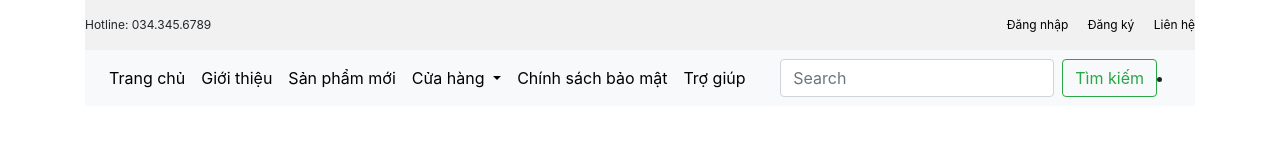
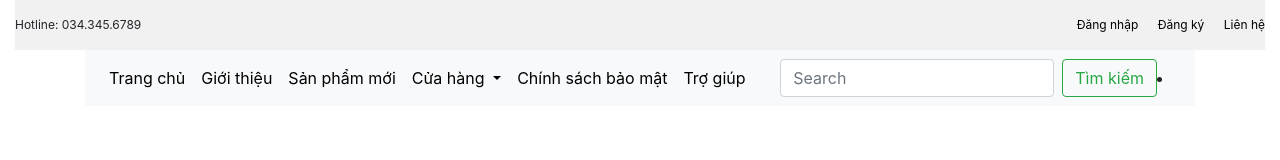
Before and after one commit to nhat391/project-iuvenis, a plain HTML site: page index.html in a window 1280 px wide. Drawn offline with nearby package versions, Linux system fonts and the light colour scheme.

Commit message:
fix [headline]

```diff
--- a/index.html
+++ b/index.html
@@ -12,8 +12,8 @@
   </head>
   <body>
       <header class="container-fluid">
-        <div class="container">
-          <div class="dang-nhap">
+
+        <div class="headline">
           <div class="hot-line">
             <p>Hotline: 034.345.6789</p>
           </div>
@@ -23,6 +23,9 @@
             <a href="">Liên hệ</a>
           </div>
         </div>
+
+        <div class="container">
+
           <div class="logo"></div>
           <div class="menu">
             <nav class="navbar navbar-expand-md navbar-light bg-light">
--- a/style.css
+++ b/style.css
@@ -1,4 +1,12 @@
-header .dang-nhap {
+
+/* Reset CSS (Hiếu iceTea) */
+* {
+    margin: 0px;
+    padding: 0px;
+    box-sizing: border-box;
+}
+
+header .headline {
     font-size: 12px;
     display: flex;
     justify-content: space-between;
```
Lines whose indentation alone changed are shown as unchanged.
